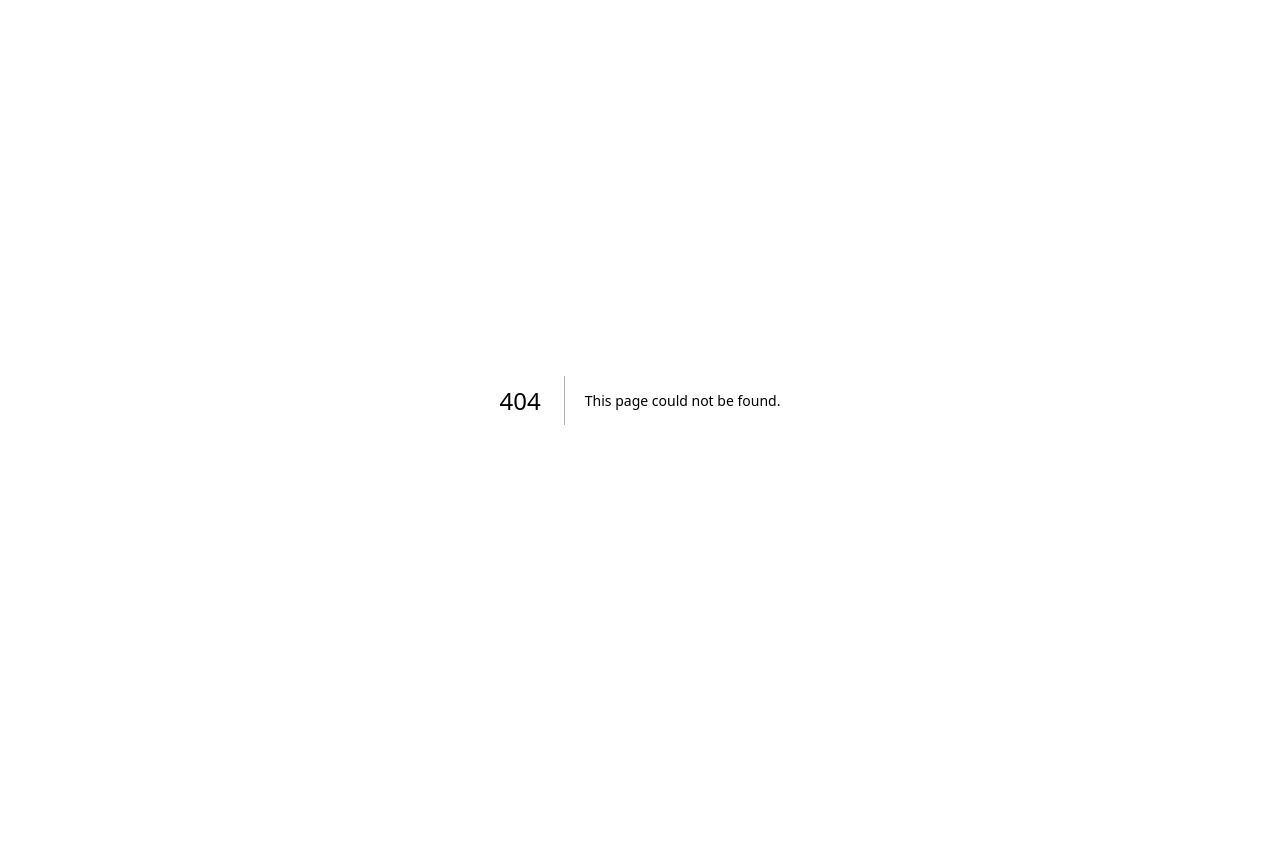
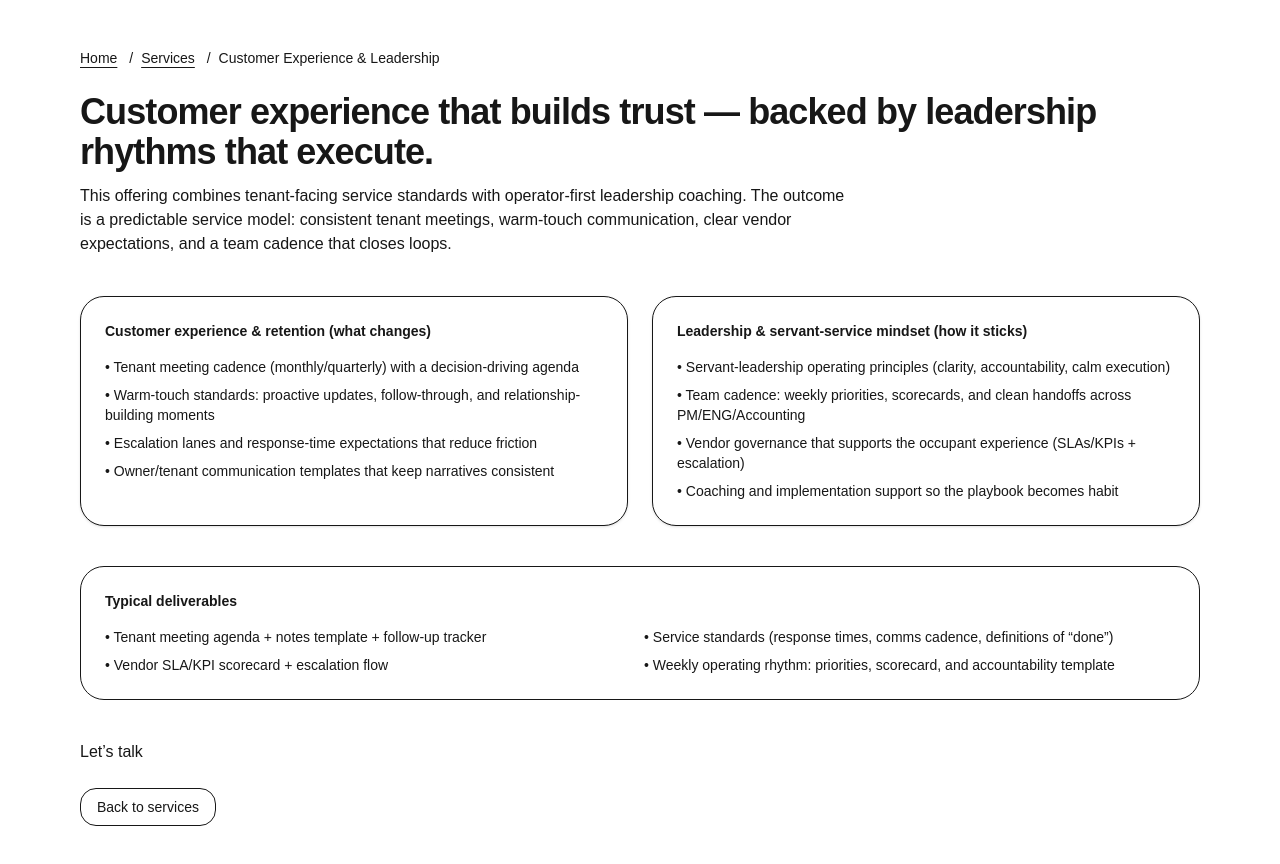
Before and after one commit to BK14782/brian-killian-consulting, a Next.js app: page /services/customer-experience-leadership in a window 1280 px wide. Before the commit this address had no page. Shown: the top 864 px of the page. Before the commit the page ends 800 px from the top, so only its background shows below. Built offline with nearby package versions, Linux system fonts and the light colour scheme.

Commit message:
leadership

```diff
--- a/src/app/layout.tsx
+++ b/src/app/layout.tsx
@@ -63,40 +63,53 @@ const organizationJsonLd = {
       url: "https://briankillianconsulting.com/contact",
     },
   ],
-hasOfferCatalog: {
+  hasOfferCatalog: {
   "@type": "OfferCatalog",
   name: "Services",
   itemListElement: [
     {
       "@type": "Offer",
       itemOffered: {
+        "@type": "Service",
         "@id": "https://briankillianconsulting.com/#service-property-management-consulting"
       }
     },
     {
       "@type": "Offer",
       itemOffered: {
+        "@type": "Service",
         "@id": "https://briankillianconsulting.com/#service-budgeting-reforecasting"
       }
     },
     {
       "@type": "Offer",
       itemOffered: {
+        "@type": "Service",
         "@id": "https://briankillianconsulting.com/#service-capital-planning"
       }
     },
     {
       "@type": "Offer",
       itemOffered: {
+        "@type": "Service",
         "@id": "https://briankillianconsulting.com/#service-operational-audit"
       }
     },
     {
       "@type": "Offer",
       itemOffered: {
+        "@type": "Service",
         "@id": "https://briankillianconsulting.com/#service-owner-investor-reporting"
       }
-    }
+    },
+    {
+  "@type": "Offer",
+  itemOffered: {
+    "@type": "Service",
+    "@id": "https://briankillianconsulting.com/#service-customer-experience-leadership"
+  }
+},
+
   ]
 },
 
--- a/src/app/page.tsx
+++ b/src/app/page.tsx
@@ -362,6 +362,7 @@ const services = [
   {
     icon: ShieldCheck,
     title: "Customer Experience & Retention",
+    href: "/services/customer-experience-leadership",
     bullets: [
       "Service standards, comms cadence, and playbooks",
       "Vendor SLAs/KPIs that support the occupant experience",
@@ -371,6 +372,7 @@ const services = [
    {
     icon: ShieldCheck,
     title: "Leadership & Coaching",
+    href: "/services/customer-experience-leadership",
     bullets: [
       "One-on-one mentorship",
       "Growth & servant leadership development",
--- /dev/null
+++ b/src/app/services/customer-experience-leadership/page.tsx
@@ -0,0 +1,176 @@
+import type { Metadata } from "next";
+import Link from "next/link";
+import LetsTalkCTA from "@/components/LetsTalkCTA";
+
+export const metadata: Metadata = {
+  title: "Customer Experience & Leadership | Brian Killian Consulting",
+  description:
+    "Customer experience and leadership consulting for owners and operators: tenant meeting cadence, warm-touch service standards, vendor SLAs/KPIs, escalation playbooks, and operator-first coaching that improves retention.",
+  alternates: {
+    canonical: "https://briankillianconsulting.com/services/customer-experience-leadership",
+  },
+  openGraph: {
+    type: "website",
+    url: "https://briankillianconsulting.com/services/customer-experience-leadership",
+    title: "Customer Experience & Leadership | Brian Killian Consulting",
+    description:
+      "Tenant meeting cadence, warm-touch service standards, vendor SLAs/KPIs, escalation playbooks, and operator-first coaching that improves retention.",
+  },
+  twitter: {
+    card: "summary_large_image",
+    title: "Customer Experience & Leadership | Brian Killian Consulting",
+    description:
+      "Tenant meeting cadence, warm-touch service standards, vendor SLAs/KPIs, escalation playbooks, and operator-first coaching that improves retention.",
+  },
+};
+
+const serviceJsonLd = {
+  "@context": "https://schema.org",
+  "@type": "Service",
+  "@id": "https://briankillianconsulting.com/#service-customer-experience-leadership",
+  name: "Customer Experience & Leadership",
+  description:
+    "Customer experience and leadership support for owners and operators: tenant meeting cadence, warm-touch service standards, vendor SLAs/KPIs, escalation playbooks, and operator-first coaching that improves retention and execution.",
+  serviceType: "Customer experience & leadership consulting",
+  provider: { "@id": "https://briankillianconsulting.com/#organization" },
+  areaServed: "US",
+  url: "https://briankillianconsulting.com/services/customer-experience-leadership",
+};
+
+const breadcrumbJsonLd = {
+  "@context": "https://schema.org",
+  "@type": "BreadcrumbList",
+  itemListElement: [
+    { "@type": "ListItem", position: 1, name: "Home", item: "https://briankillianconsulting.com" },
+    { "@type": "ListItem", position: 2, name: "Services", item: "https://briankillianconsulting.com/services" },
+    {
+      "@type": "ListItem",
+      position: 3,
+      name: "Customer Experience & Leadership",
+      item: "https://briankillianconsulting.com/services/customer-experience-leadership",
+    },
+  ],
+};
+
+const faqJsonLd = {
+  "@context": "https://schema.org",
+  "@type": "FAQPage",
+  mainEntity: [
+    {
+      "@type": "Question",
+      name: "What does “warm-touch” customer service mean in property operations?",
+      acceptedAnswer: {
+        "@type": "Answer",
+        text:
+          "It means proactive, human follow-through: clear expectations, consistent updates, and small relationship-building touches that reduce friction and build trust with tenants and owners.",
+      },
+    },
+    {
+      "@type": "Question",
+      name: "Do you help implement a tenant meeting cadence?",
+      acceptedAnswer: {
+        "@type": "Answer",
+        text:
+          "Yes. We define who attends, how often, what’s reviewed, and the exact agenda/template so meetings drive action instead of becoming a status readout.",
+      },
+    },
+    {
+      "@type": "Question",
+      name: "Is this a training program or operational consulting?",
+      acceptedAnswer: {
+        "@type": "Answer",
+        text:
+          "Operational consulting with coaching built in. The goal is a repeatable service model—standards, cadence, templates, and leadership rhythms that stick.",
+      },
+    },
+  ],
+};
+
+const Card = ({ title, items }: { title: string; items: string[] }) => (
+  <div className="rounded-3xl border bg-background p-6 shadow-sm">
+    <div className="text-sm font-semibold">{title}</div>
+    <ul className="mt-4 space-y-2 text-sm text-muted-foreground">
+      {items.map((x) => (
+        <li key={x}>• {x}</li>
+      ))}
+    </ul>
+  </div>
+);
+
+export default function CustomerExperienceLeadershipPage() {
+  return (
+    <main className="mx-auto max-w-6xl px-4 py-12">
+      {/* Structured data */}
+      <script type="application/ld+json" dangerouslySetInnerHTML={{ __html: JSON.stringify(breadcrumbJsonLd) }} />
+      <script type="application/ld+json" dangerouslySetInnerHTML={{ __html: JSON.stringify(serviceJsonLd) }} />
+      <script type="application/ld+json" dangerouslySetInnerHTML={{ __html: JSON.stringify(faqJsonLd) }} />
+
+      {/* Breadcrumbs UI */}
+      <div className="text-sm text-muted-foreground">
+        <Link href="/" className="hover:text-foreground underline underline-offset-4">
+          Home
+        </Link>{" "}
+        <span className="mx-2">/</span>
+        <Link href="/services" className="hover:text-foreground underline underline-offset-4">
+          Services
+        </Link>{" "}
+        <span className="mx-2">/</span>
+        <span className="text-foreground">Customer Experience &amp; Leadership</span>
+      </div>
+
+      <h1 className="mt-6 text-3xl font-semibold tracking-tight md:text-4xl">
+        Customer experience that builds trust — backed by leadership rhythms that execute.
+      </h1>
+
+      <p className="mt-3 max-w-3xl text-muted-foreground">
+        This offering combines tenant-facing service standards with operator-first leadership coaching. The outcome is a
+        predictable service model: consistent tenant meetings, warm-touch communication, clear vendor expectations, and a
+        team cadence that closes loops.
+      </p>
+
+      <div className="mt-10 grid gap-6 md:grid-cols-2">
+        <Card
+          title="Customer experience & retention (what changes)"
+          items={[
+            "Tenant meeting cadence (monthly/quarterly) with a decision-driving agenda",
+            "Warm-touch standards: proactive updates, follow-through, and relationship-building moments",
+            "Escalation lanes and response-time expectations that reduce friction",
+            "Owner/tenant communication templates that keep narratives consistent",
+          ]}
+        />
+        <Card
+          title="Leadership & servant-service mindset (how it sticks)"
+          items={[
+            "Servant-leadership operating principles (clarity, accountability, calm execution)",
+            "Team cadence: weekly priorities, scorecards, and clean handoffs across PM/ENG/Accounting",
+            "Vendor governance that supports the occupant experience (SLAs/KPIs + escalation)",
+            "Coaching and implementation support so the playbook becomes habit",
+          ]}
+        />
+      </div>
+
+      <div className="mt-10 rounded-3xl border bg-background/60 p-6">
+        <div className="text-sm font-semibold">Typical deliverables</div>
+        <ul className="mt-4 grid gap-2 text-sm text-muted-foreground sm:grid-cols-2">
+          <li>• Tenant meeting agenda + notes template + follow-up tracker</li>
+          <li>• Service standards (response times, comms cadence, definitions of “done”)</li>
+          <li>• Vendor SLA/KPI scorecard + escalation flow</li>
+          <li>• Weekly operating rhythm: priorities, scorecard, and accountability template</li>
+        </ul>
+      </div>
+
+      <div className="mt-10">
+        <LetsTalkCTA />
+      </div>
+
+      <div className="mt-6">
+        <Link
+          href="/services"
+          className="inline-flex items-center justify-center rounded-2xl border px-4 py-2 text-sm font-medium hover:bg-foreground/5"
+        >
+          Back to services
+        </Link>
+      </div>
+    </main>
+  );
+}
--- a/src/app/services/page.tsx
+++ b/src/app/services/page.tsx
@@ -63,17 +63,12 @@ export default function ServicesPage() {
       "Monthly packages that tell the story: KPIs, variance narratives, and forward-looking risk flags.",
   },
     {
-    href: "/services/customer-experience-retention",
-    title: "Customer Experience & Retention",
-    desc:
-      "Service standards, comms cadence, and vendor SLAs that improve the occupant experience and reduce churn.",
-  },
-  {
-    href: "/services/leadership-coaching",
-    title: "Leadership & Coaching",
-    desc:
-      "Mentorship, team operating rhythms, and cross-functional leadership development that scales execution.",
-  },
+  href: "/services/customer-experience-leadership",
+  title: "Customer Experience & Leadership",
+  desc:
+    "Tenant meeting cadence, warm-touch service standards, vendor SLAs, and operator coaching that improves retention and execution.",
+},
+
 
 ];
 
```
